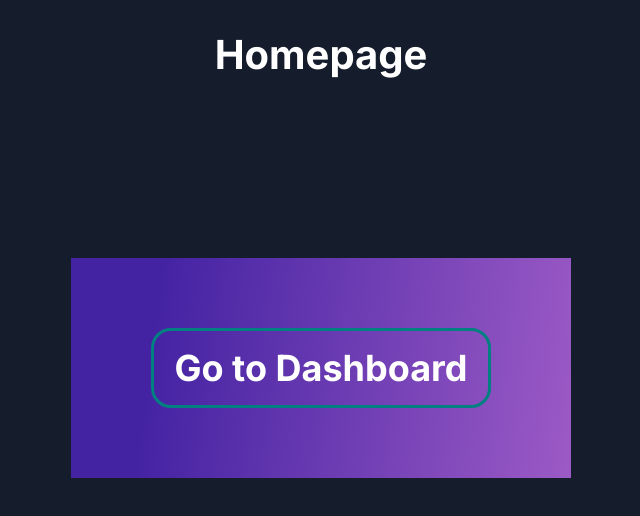
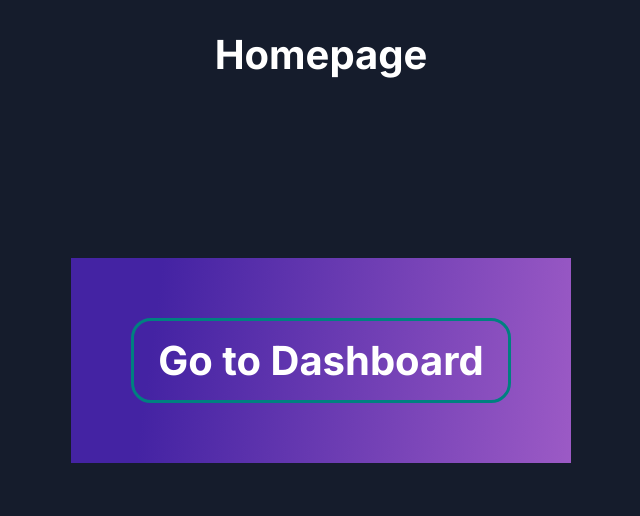
Before and after one commit to remmi755/nextadmin, a Next.js app: page / in a window 1280 px wide. Shown: the top 516 px of the page, without its empty margins (319-959 px from the left). Built offline with nearby package versions, Linux system fonts and the light colour scheme.

Commit message:
change Homepage styles

```diff
--- a/app/ui/homepage/homepage.module.css
+++ b/app/ui/homepage/homepage.module.css
@@ -13,11 +13,10 @@
 }
 
 .link{
-    margin: 40px;
+    margin: 30px 20px;
     padding: 15px;
-    font-size: 36px;
+    font-size: 40px;
     border: 3px solid teal;
-    border-image-repeat: inherit;
     border-radius: 20px;
 }
 
```
